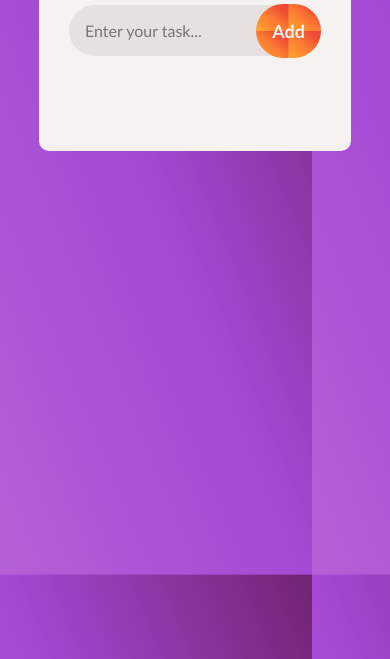
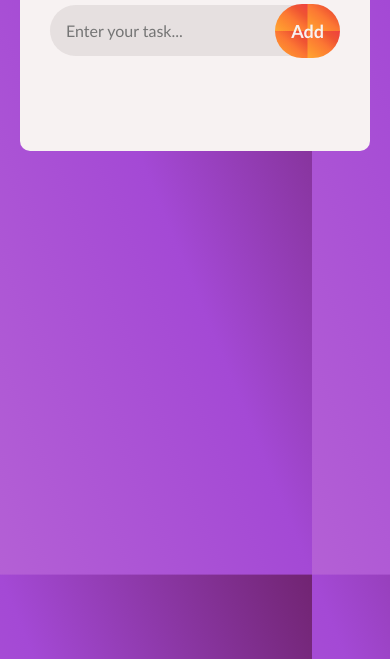
Before and after one commit to Harikrishnaveni-S/simple-to-do-list, a plain HTML site: page index.html in a window 390 px wide. Shown: the part 185-844 px from the top of the page. Drawn offline with Linux system fonts and the light colour scheme.

Commit message:
style changes

```diff
--- a/styles/style.css
+++ b/styles/style.css
@@ -24,7 +24,7 @@
 }
 
 .to-do{
-    width:35vw;
+    width: fit-content;
     background-color: var(--white);
     margin:100px auto 20px;
     border-radius: 10px;
@@ -129,7 +129,7 @@ ul li span:hover{
 
 @media screen and (max-width:613px){
     .to-do{
-        width:80vw ;
+        width:350px ;
     }
 
 
```
